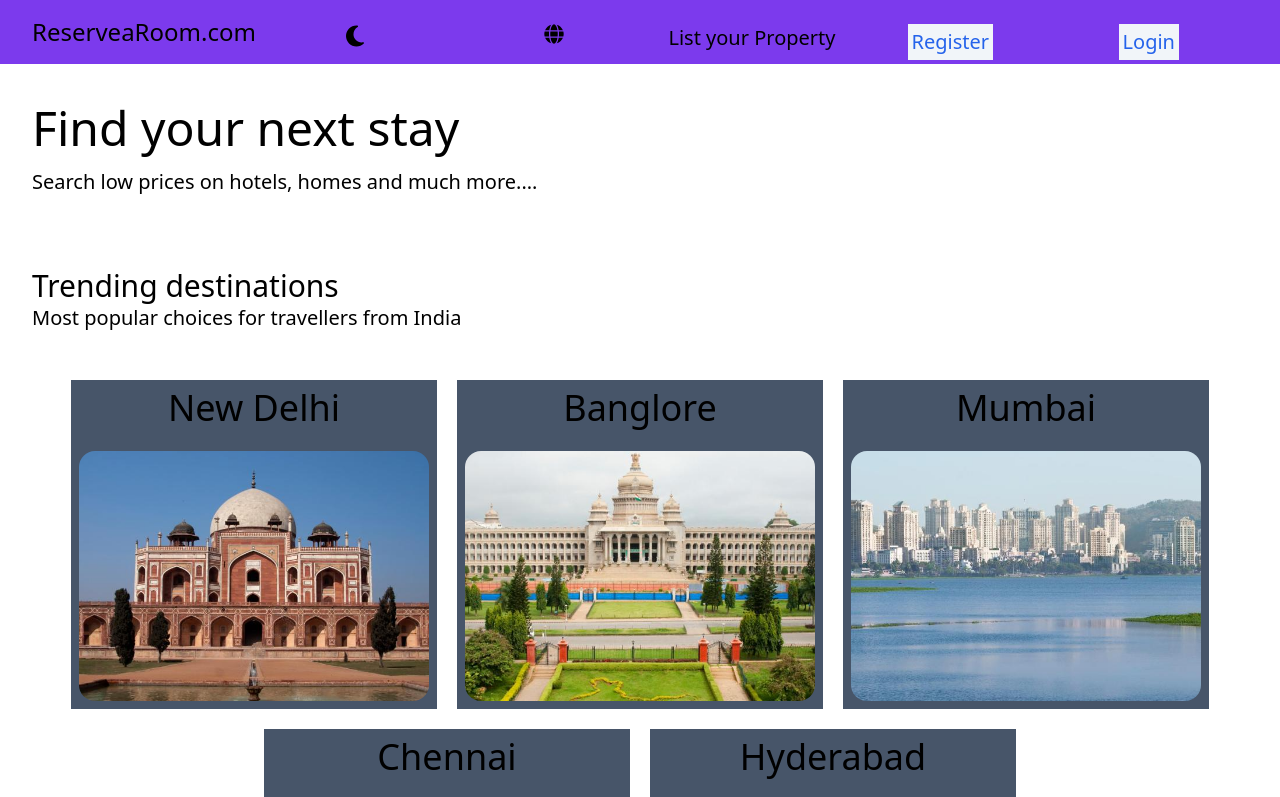
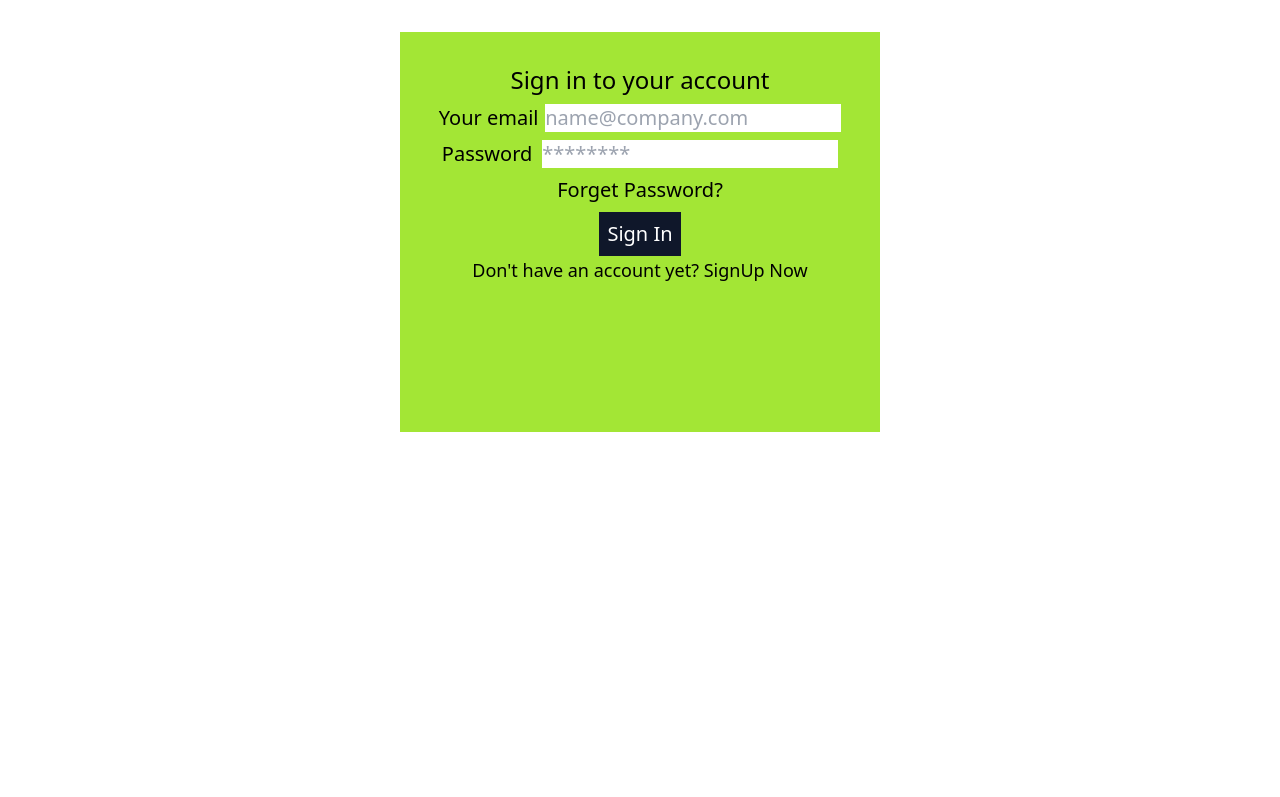
Before and after one commit to sarb001/ReserveaRoom, a React (Vite) app in the folder frontend/: page / in a window 1280 px wide. Shown: the top 797 px of the page. Built offline with nearby package versions, Linux system fonts and the light colour scheme; a web font is replaced by a local one.

Commit message:
authorization implemented -frontend

```diff
--- a/frontend/src/App.jsx
+++ b/frontend/src/App.jsx
@@ -9,19 +9,24 @@ import Navbar from './components/Navbar/Navbar';
 import PropertyListing from './components/PropertyListing/PropertyListing';
 import FilterSection from './components/FilterSection/FilterSection';
 import SpecificCardDetails from './components/FilterSection/SpecificCardDetails';
+import { useSelector } from 'react-redux';
 
 function App() {
+
+  const {isAuthenticated} = useSelector(state => state.user);
+  console.log('isAuth -',isAuthenticated);
+
   return (
       <div className='mainapp'>
-         <Navbar />
+        {isAuthenticated &&  <Navbar />}
             <Routes>
-              <Route path='/' element = {<Home />}>  </Route>
-              <Route path='/register' element = {<Register />}>  </Route>
-              <Route path='/login' element = {<Login />}>  </Route>
-              <Route path='/translation' element = {<Translation />}>  </Route>
-              <Route path='/listing' element = {<PropertyListing />}>  </Route>
-              <Route path='/filter' element = {<FilterSection />}>  </Route>
-              <Route path='/card/:id' element = {<SpecificCardDetails />}>  </Route>
+              <Route path='/' element = {isAuthenticated ?<Home /> : <Login />}>  </Route>
+              <Route path='/register' element = {isAuthenticated ?<Home /> :<Register />}>  </Route>
+              <Route path='/login' element = {isAuthenticated ? <Home /> :<Login />}>  </Route>
+              <Route path='/translation' element = {isAuthenticated ?  <Translation /> : <Login /> }>  </Route>
+              <Route path='/listing' element = {isAuthenticated ? <PropertyListing /> : <Login />}>  </Route>
+              <Route path='/filter' element =  {isAuthenticated  ? <FilterSection /> : <Login />}>  </Route>
+              <Route path='/card/:id' element = {isAuthenticated  ? <SpecificCardDetails /> : <Login />} ></Route>
             </Routes>
           {/* <Footer /> */}
       </div>
--- a/frontend/src/components/Navbar/Navbar.jsx
+++ b/frontend/src/components/Navbar/Navbar.jsx
@@ -1,4 +1,4 @@
-import React, { useState } from 'react'
+import React, { useEffect, useState } from 'react'
 import { FaGlobe } from "react-icons/fa";
 import { GiHamburgerMenu } from "react-icons/gi";
 import { FaMoon } from "react-icons/fa6";
@@ -25,7 +25,6 @@ const Navbar = () => {
       await dispatch(userLogout());
       navigate('/login');
    }
-
   return (
       <div className = {`${darkmode && "dark"}`}>
       <div className = 'bg-slate-400 sm:bg-neutral-700 md:bg-red-400  lg:bg-green-600  xl:bg-violet-600 2xl:bg-orange-500 text-black  dark:bg-black dark:text-white  w-full'>
--- /dev/null
+++ b/frontend/src/components/RequireAuth/RequireAuth.jsx
@@ -0,0 +1,9 @@
+import React from 'react'
+
+const RequireAuth = () => {
+  return (
+    <div>RequireAuth</div>
+  )
+}
+
+export default RequireAuth
```
